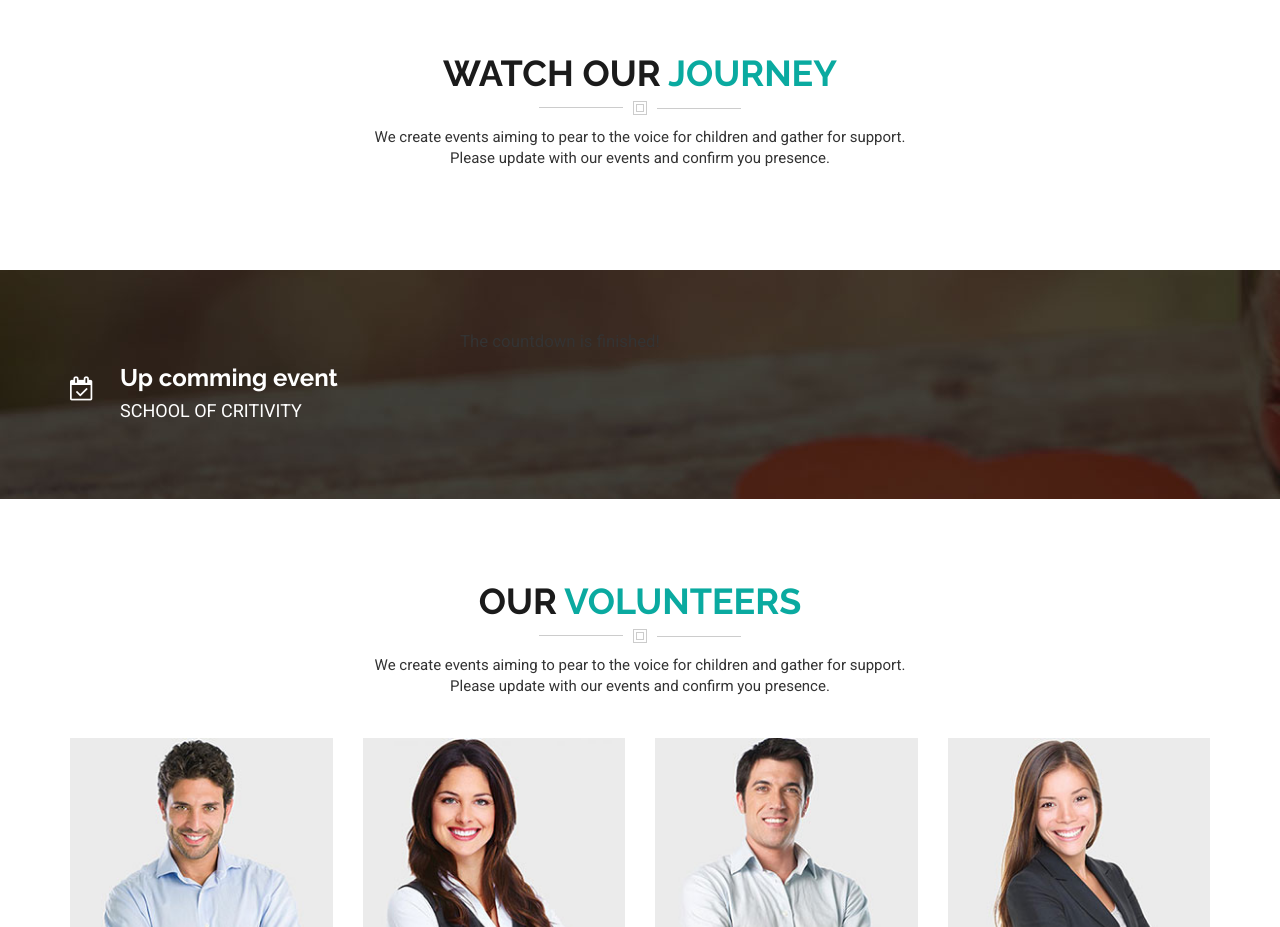
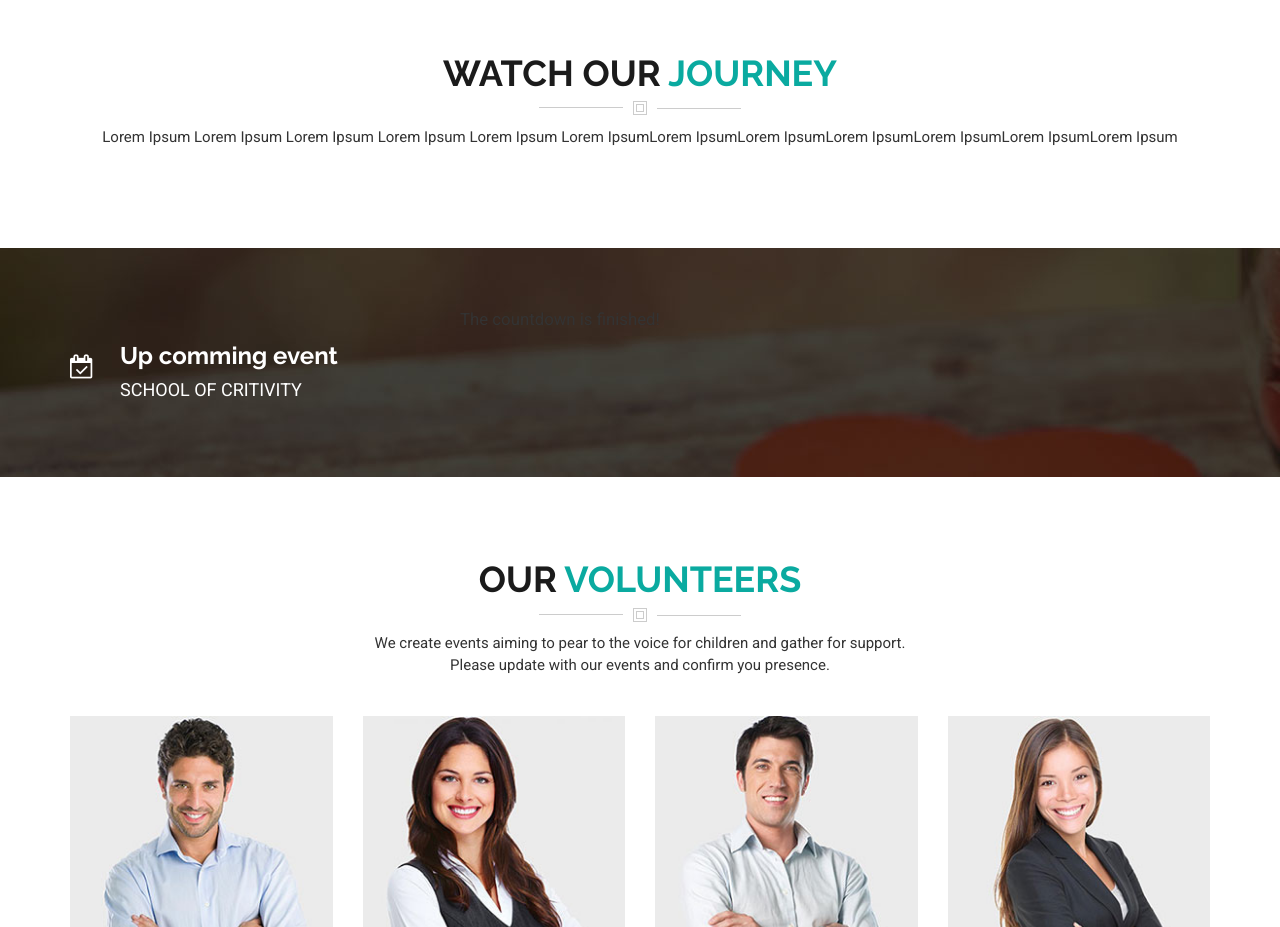
Before and after one commit to WorldEnterpriseGroup/taolifestyle, a plain HTML site: page index.html in a window 1280 px wide. Shown: the part 1940-2867 px from the top of the page. Drawn offline with Linux system fonts and the light colour scheme; a script that the page names is missing.

Commit message:
Ipsumated

```diff
--- a/index.html
+++ b/index.html
@@ -478,7 +478,7 @@
                             <div class="section-title text-center">
                                 <h2>Watch Our <span>Journey</span></h2>
                                 <img src="img/title-bottom.png" alt="">
-                                <p>We create events aiming to pear to the voice for children and gather for support. <br>Please update with our events and confirm you presence.</p>
+                                <p>Lorem Ipsum Lorem Ipsum Lorem Ipsum Lorem Ipsum Lorem Ipsum Lorem IpsumLorem IpsumLorem IpsumLorem IpsumLorem IpsumLorem IpsumLorem Ipsum</p>
                             </div>
                         </div>
                         <!-- End section title -->
```
